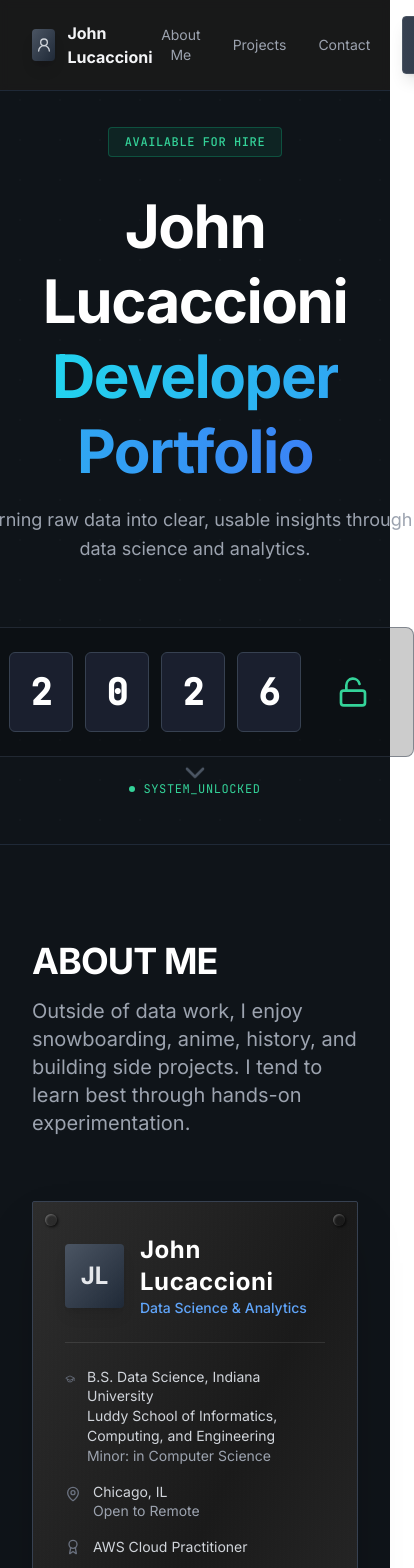
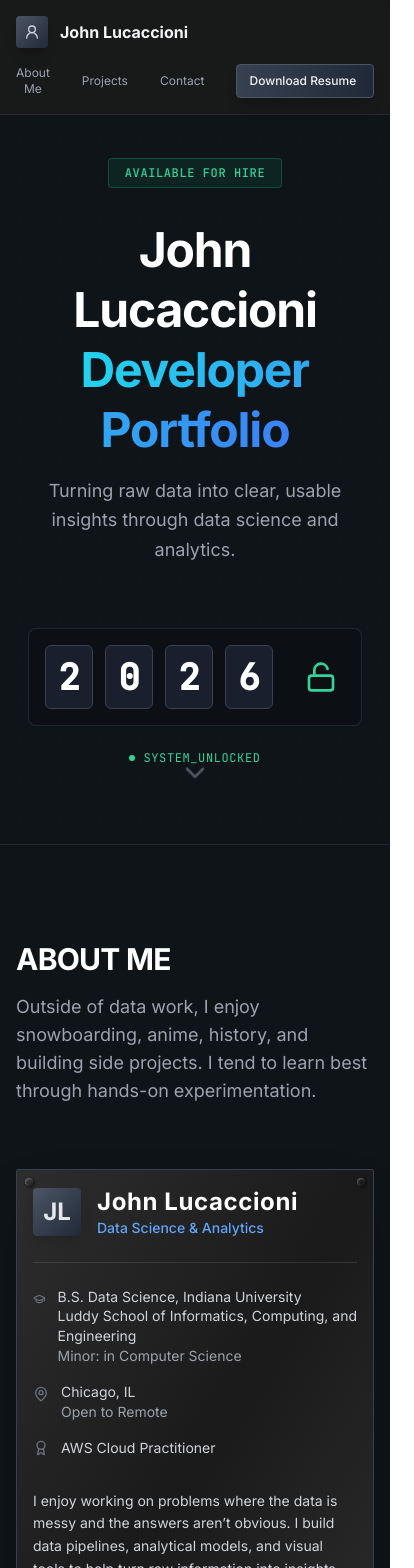
Before and after one commit to JLuca11/JLuca11.github.io, a React (Vite) app: page / in a window 390 px wide. Shown: the top 1568 px of the page, 414 px wide, since content can reach past the window. Built offline with nearby package versions, Linux system fonts and the light colour scheme.

Commit message:
Mobile-friendly

```diff
--- a/src/components/About.tsx
+++ b/src/components/About.tsx
@@ -83,13 +83,13 @@ const projects = [
 
 export function About() {
   return (
-    <section id="about" className="py-24 px-8 border-t border-gray-800">
+    <section id="about" className="py-24 px-4 sm:px-8 border-t border-gray-800">
       <div className="max-w-7xl mx-auto">
         <div className="mb-16">
-          <h2 className="text-4xl font-bold text-white mb-4 tracking-tight">
+          <h2 className="text-3xl sm:text-4xl font-bold text-white mb-4 tracking-tight">
             ABOUT ME
           </h2>
-          <p className="text-xl text-gray-400 max-w-2xl">
+          <p className="text-lg sm:text-xl text-gray-400 max-w-2xl">
             Outside of data work, I enjoy snowboarding, anime, history, and building side projects.
             I tend to learn best through hands-on experimentation.
           </p>
@@ -97,9 +97,9 @@ export function About() {
         <div className="grid grid-cols-1 lg:grid-cols-3 gap-8">
           {/* Profile */}
           <div className="h-full">
-            <MetalPanel className="p-8 rounded-sm h-full flex flex-col">
+            <MetalPanel className="p-4 sm:p-8 rounded-sm h-full flex flex-col">
               <div className="flex items-center gap-4 mb-6 pb-6 border-b border-white/10">
-                <div className="w-16 h-16 bg-gradient-to-br from-gray-600 to-gray-800 rounded flex items-center justify-center text-2xl font-bold text-gray-200 shadow-lg">
+                <div className="w-12 h-12 sm:w-16 sm:h-16 bg-gradient-to-br from-gray-600 to-gray-800 rounded flex items-center justify-center text-2xl font-bold text-gray-200 shadow-lg">
                   JL
                 </div>
                 <div>
--- a/src/components/Contact.tsx
+++ b/src/components/Contact.tsx
@@ -2,26 +2,26 @@ import React from 'react';
 import { MetalPanel } from './ui/MetalPanel';
 export function Contact() {
   return (
-    <section id="contact" className="py-24 px-8 border-t border-gray-800">
+    <section id="contact" className="py-24 px-4 sm:px-8 border-t border-gray-800">
       <div className="max-w-3xl mx-auto">
-        <MetalPanel className="p-12 text-center rounded-sm">
+        <MetalPanel className="p-6 sm:p-12 text-center rounded-sm">
           <h2 className="text-4xl font-bold text-white mb-6 tracking-tight">
             OPEN TO OPPORTUNITIES
           </h2>
           <p className="text-lg text-gray-400 mb-10 leading-relaxed">
             Actively seeking full-time roles in Data Science, Analytics, and Data Engineering.
           </p>
-          <div className="flex justify-center gap-4">
+          <div className="flex flex-col sm:flex-row justify-center gap-4">
             <a
               href="mailto:jluca98@hotmail.com"
-              className="px-8 py-4 bg-gradient-to-r from-gray-700 to-gray-800 text-gray-100 rounded border border-gray-600 font-medium hover:from-gray-600 hover:to-gray-700 transition-all shadow-lg">
+              className="px-4 sm:px-8 py-2 sm:py-4 w-full sm:w-auto bg-gradient-to-r from-gray-700 to-gray-800 text-gray-100 rounded border border-gray-600 font-medium hover:from-gray-600 hover:to-gray-700 transition-all shadow-lg">
 
               Email Me
             </a>
             <a
               href="/John Lucaccioni Resume.pdf"
               download="John Lucaccioni Resume.pdf"
-              className="px-8 py-4 bg-black/20 border border-white/20 text-gray-300 rounded hover:border-white/40 transition-colors">
+              className="px-4 sm:px-8 py-2 sm:py-4 w-full sm:w-auto bg-black/20 border border-white/20 text-gray-300 rounded hover:border-white/40 transition-colors">
 
               Download Resume
             </a>
--- a/src/components/DigitLock.tsx
+++ b/src/components/DigitLock.tsx
@@ -45,7 +45,7 @@ export function DigitLock() {
   return (
     <div className="flex flex-col items-center gap-6">
       {/* Container with border around digits and lock */}
-      <div className="inline-flex items-center gap-6 px-8 py-6 bg-black/20 border border-gray-700/50 rounded-lg">
+      <div className="inline-flex items-center gap-6 px-4 sm:px-8 py-4 sm:py-6 bg-black/20 border border-gray-700/50 rounded-lg">
         <div className="flex gap-3">
           {digits.map((digit, i) =>
           <motion.div
@@ -61,7 +61,7 @@ export function DigitLock() {
             transition={{
               delay: i * 0.1
             }}
-            className="w-16 h-20 bg-[#1a1f2e] border border-gray-700 rounded-md flex items-center justify-center">
+            className="w-12 h-16 sm:w-16 sm:h-20 bg-[#1a1f2e] border border-gray-700 rounded-md flex items-center justify-center">
 
               <span className="text-4xl font-bold text-white font-mono">
                 {digit}
@@ -71,7 +71,7 @@ export function DigitLock() {
         </div>
 
         {/* Lock icon - red when locked, green when unlocked */}
-        <div className="flex items-center justify-center w-14 h-14">
+        <div className="flex items-center justify-center w-12 h-12 sm:w-14 sm:h-14">
           {isUnlocked ?
           <motion.div
             initial={{
--- a/src/components/Hero.tsx
+++ b/src/components/Hero.tsx
@@ -6,7 +6,7 @@ export function Hero() {
   return (
     <section
       id="hero"
-      className="min-h-screen flex flex-col items-center justify-center px-8 pt-20 relative">
+      className="min-h-screen flex flex-col items-center justify-center px-4 sm:px-8 pt-20 relative">
 
       <motion.div
         initial={{
@@ -23,7 +23,7 @@ export function Hero() {
           Available for Hire
         </div>
 
-        <h1 className="text-6xl md:text-7xl font-bold mb-4 leading-tight tracking-tight">
+        <h1 className="text-5xl sm:text-6xl md:text-7xl font-bold mb-4 leading-tight tracking-tight">
           <span className="text-white">John Lucaccioni</span>
           <br />
           <span className="text-transparent bg-clip-text bg-gradient-to-r from-cyan-400 to-blue-500">
--- a/src/components/Navigation.tsx
+++ b/src/components/Navigation.tsx
@@ -6,7 +6,7 @@ interface NavigationProps {
 export function Navigation({ onNavigate }: NavigationProps) {
   return (
     <nav className="fixed top-0 left-0 right-0 bg-[#1a1a1a]/90 backdrop-blur-sm border-b border-gray-800 z-50">
-      <div className="max-w-7xl mx-auto px-8 py-4 flex justify-between items-center">
+      <div className="max-w-7xl mx-auto px-4 sm:px-8 py-4 flex flex-wrap justify-between items-center gap-4 sm:gap-8">
         <div className="flex items-center gap-3">
           <div className="w-8 h-8 bg-gradient-to-br from-gray-600 to-gray-800 rounded flex items-center justify-center shadow-lg">
             <UserRound size={16} className="text-gray-300" />
@@ -16,26 +16,26 @@ export function Navigation({ onNavigate }: NavigationProps) {
         <div className="flex items-center gap-8">
           <button
             onClick={() => onNavigate('about')}
-            className="text-sm text-gray-400 hover:text-gray-100 transition-colors">
+            className="text-xs sm:text-sm text-gray-400 hover:text-gray-100 transition-colors">
 
             About Me
           </button>
           <button
             onClick={() => onNavigate('projects')}
-            className="text-sm text-gray-400 hover:text-gray-100 transition-colors">
+            className="text-xs sm:text-sm text-gray-400 hover:text-gray-100 transition-colors">
 
             Projects
           </button>
           <button
             onClick={() => onNavigate('contact')}
-            className="text-sm text-gray-400 hover:text-gray-100 transition-colors">
+            className="text-xs sm:text-sm text-gray-400 hover:text-gray-100 transition-colors">
 
             Contact
           </button>
           <a
             href="/John Lucaccioni Resume.pdf"
             download="John Lucaccioni Resume.pdf"
-            className="px-4 py-2 bg-gradient-to-r from-gray-700 to-gray-800 text-gray-100 text-sm font-medium rounded border border-gray-600 hover:from-gray-600 hover:to-gray-700 transition-all shadow-lg">
+            className="px-3 sm:px-4 py-2 w-full sm:w-auto bg-gradient-to-r from-gray-700 to-gray-800 text-gray-100 text-xs sm:text-sm font-medium rounded border border-gray-600 hover:from-gray-600 hover:to-gray-700 transition-all shadow-lg">
 
             Download Resume
           </a>
--- a/src/components/Projects.tsx
+++ b/src/components/Projects.tsx
@@ -66,7 +66,7 @@ const projects = [
 
 export function Projects() {
   return (
-    <section id="projects" className="py-24 px-8 border-t border-gray-800">
+    <section id="projects" className="py-24 px-4 sm:px-8 border-t border-gray-800">
       <div className="max-w-7xl mx-auto">
         <div className="mb-16">
           <h2 className="text-4xl font-bold text-white mb-4 tracking-tight">
@@ -102,7 +102,7 @@ export function Projects() {
                 const container = (
                   <MetalPanel className={`relative rounded-sm overflow-hidden h-full flex flex-col bg-black/20 border border-white/5 transition-colors ${hasLink ? 'group-hover:border-green-500/50' : 'group-hover:border-gray-500/50'}`}>
                   <div className="absolute bottom-0 right-0 w-2 h-2 border-b border-r border-white/20 group-hover:border-green-500/50" />
-                  <div className="relative h-48 bg-gradient-to-br from-gray-800 to-gray-900 flex items-center justify-center border-b border-gray-700 overflow-hidden">
+                  <div className="relative h-32 sm:h-48 bg-gradient-to-br from-gray-800 to-gray-900 flex items-center justify-center border-b border-gray-700 overflow-hidden">
                   {project.photo ? (
                     <img
                       src={project.photo}
@@ -116,9 +116,9 @@ export function Projects() {
                   )}
                 </div>
 
-                <div className="p-6 flex-grow flex flex-col">
+                <div className="p-4 sm:p-6 flex-grow flex flex-col">
                   <div className="flex justify-between items-start mb-3">
-                    <h3 className="text-xl font-bold text-white">
+                    <h3 className="text-lg sm:text-xl font-bold text-white">
                       {project.title}
                     </h3>
                     <span
--- a/src/components/ui/MetalPanel.tsx
+++ b/src/components/ui/MetalPanel.tsx
@@ -2,7 +2,7 @@ import React from 'react';
 function Rivet({ className = '' }: {className?: string;}) {
   return (
     <div
-      className={`absolute w-3 h-3 rounded-full bg-gradient-radial from-gray-400 via-gray-600 to-gray-800 shadow-[inset_1px_1px_2px_rgba(255,255,255,0.3),1px_1px_3px_rgba(0,0,0,0.8)] ${className}`} />);
+      className={`absolute w-2 h-2 sm:w-3 sm:h-3 rounded-full bg-gradient-radial from-gray-400 via-gray-600 to-gray-800 shadow-[inset_1px_1px_2px_rgba(255,255,255,0.3),1px_1px_3px_rgba(0,0,0,0.8)] ${className}`} />);
 
 
 }
@@ -15,10 +15,10 @@ export function MetalPanel({ children, className = '' }: MetalPanelProps) {
     <div
       className={`relative bg-gradient-to-br from-[#2d2d2d] via-[#1a1a1a] to-[#2d2d2d] border border-gray-700 shadow-2xl ${className}`}>
 
-      <Rivet className="top-3 left-3" />
-      <Rivet className="top-3 right-3" />
-      <Rivet className="bottom-3 left-3" />
-      <Rivet className="bottom-3 right-3" />
+      <Rivet className="top-2 sm:top-3 left-2 sm:left-3" />
+      <Rivet className="top-2 sm:top-3 right-2 sm:right-3" />
+      <Rivet className="bottom-2 sm:bottom-3 left-2 sm:left-3" />
+      <Rivet className="bottom-2 sm:bottom-3 right-2 sm:right-3" />
       <div
         className="absolute inset-0 opacity-5 pointer-events-none"
         style={{
```
Also changed, not shown: 1 other file (tests, documents, lock files or other folders).
